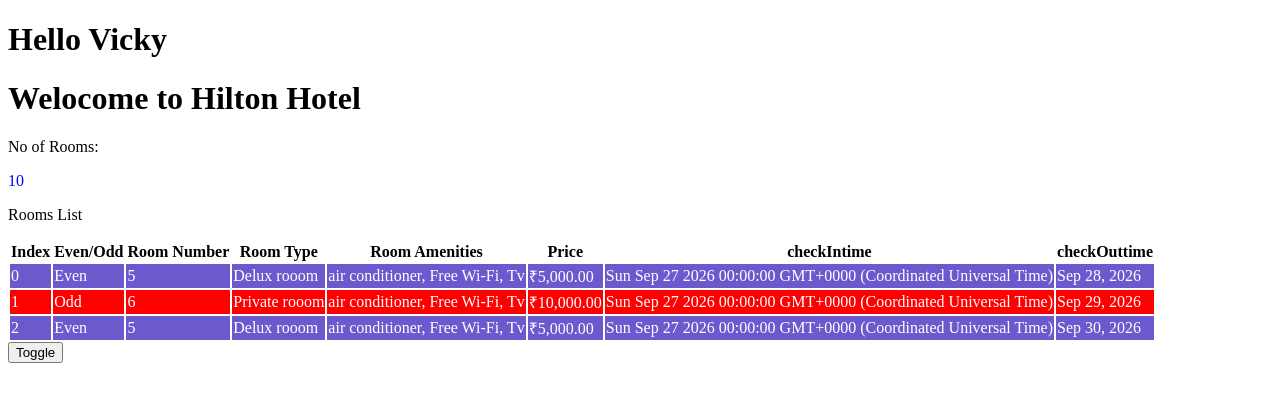
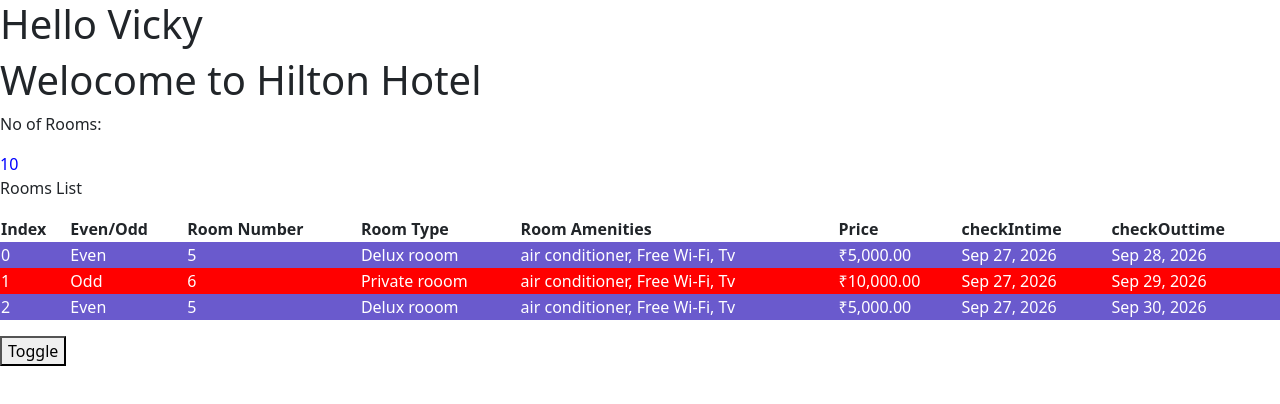
Before and after one commit to vignesh1872/hotelinventoryapp, an Angular app: page / in a window 1280 px wide. Shown: the top 404 px of the page. Built offline with nearby package versions, Linux system fonts and the light colour scheme.

Commit message:
booatstap

```diff
--- a/angular.json
+++ b/angular.json
@@ -28,6 +28,7 @@
               "src/assets"
             ],
             "styles": [
+              "node_modules/bootstrap/dist/css/bootstrap.min.css",
               "src/styles.scss"
             ],
             "scripts": []
@@ -96,6 +97,7 @@
               "src/assets"
             ],
             "styles": [
+              "node_modules/bootstrap/dist/css/bootstrap.min.css",
               "src/styles.scss"
             ],
             "scripts": []
--- a/package.json
+++ b/package.json
@@ -18,6 +18,7 @@
     "@angular/platform-browser": "^14.2.0",
     "@angular/platform-browser-dynamic": "^14.2.0",
     "@angular/router": "^14.2.0",
+    "bootstrap": "^5.3.8",
     "ngx-bootstrap": "^10.0.0",
     "rxjs": "~7.5.0",
     "tslib": "^2.3.0",
--- a/src/app/rooms/rooms.component.html
+++ b/src/app/rooms/rooms.component.html
@@ -9,7 +9,7 @@
 
 <div *ngIf="room?.availabelRooms">
     <p>Rooms List</p>
-    <table>
+    <table class="table">
         <tr>
             <th>Index</th>
             <th>Even/Odd</th>
@@ -29,7 +29,7 @@
         <td>{{rooms.amenities}}</td>
         <td>{{ rooms.price | currency:'INR' }}</td>
         <!-- <td>{{rooms.photos}}</td> -->
-        <td>{{rooms.checkintime}}</td>
+        <td>{{rooms.checkintime | date}}</td>
         <td>{{rooms.checkouttime| date}} </td>
     </tr>
     </table>
```
Also changed, not shown: 1 other file (tests, documents, lock files or other folders).
